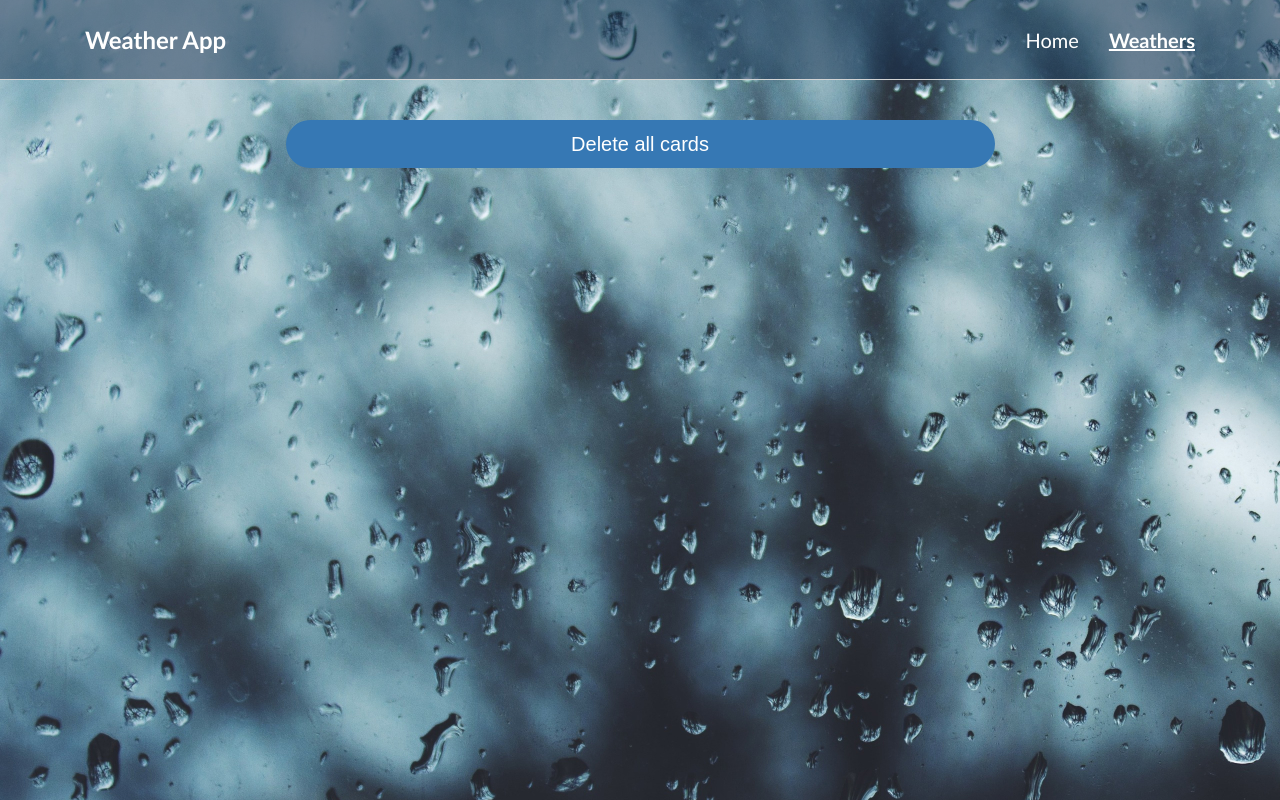
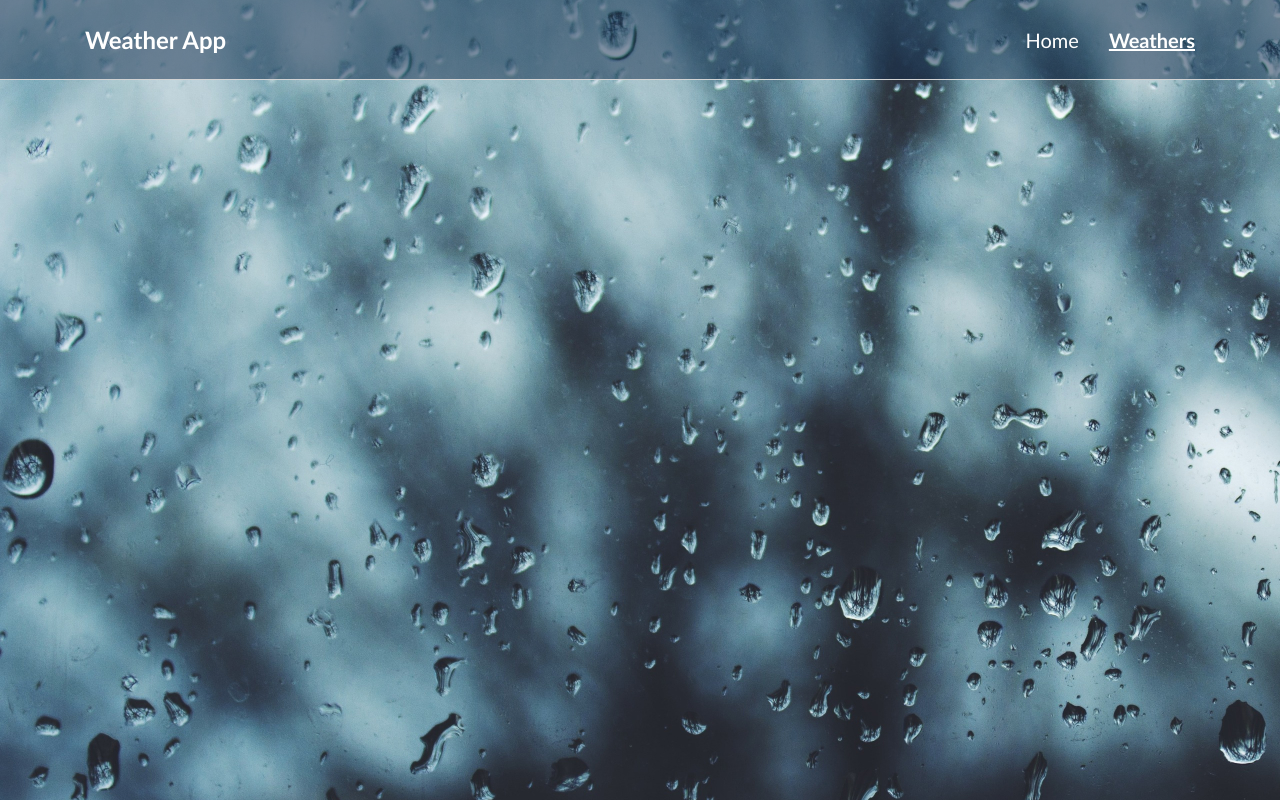
Before and after one commit to SergeiVS/redux_weather_app, a React (Vite) app: page /weathers in a window 1280 px wide. Built offline with nearby package versions, Linux system fonts and the light colour scheme.

Commit message:
Weathers logic final

```diff
--- a/src/pages/Weathers/Weathers.tsx
+++ b/src/pages/Weathers/Weathers.tsx
@@ -12,11 +12,11 @@ import WeatherCard from "components/WeatherCard/WeatherCard"
 
 function Weathers() {
   const dispatch = useAppDispatch()
-  const { } = useAppSelector(
+  const {weather} = useAppSelector(
   weatherSelectors.weatherState,
   )
 
-
+  const weatherCards = weather.map((weatherObject: WeatherObject) => <WeatherCard weatherData={weatherObject} isSaved={true} />)
 
   const deleteAllCards = () => {
     dispatch(weatherAction.deleteAllCards())
@@ -24,14 +24,14 @@ function Weathers() {
 
   return (
     <PageWrapper>
-      {/* {weatherCards.length > 0 && ()} */}
-      <DeleteButtonControl>
+      {weatherCards}
+      {weather.length > 0 && (<DeleteButtonControl>
         <Button
           name="Delete all cards"
           onClick={deleteAllCards}
           isTransparent={false}
         />
-      </DeleteButtonControl>
+      </DeleteButtonControl>)}
     </PageWrapper>
   )
 }
```
